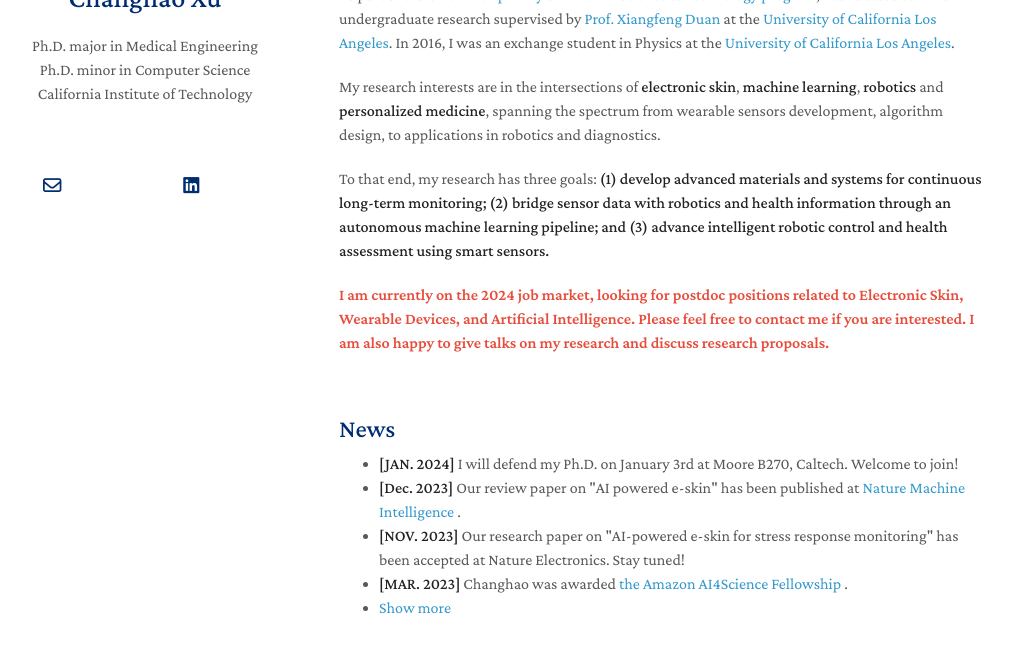
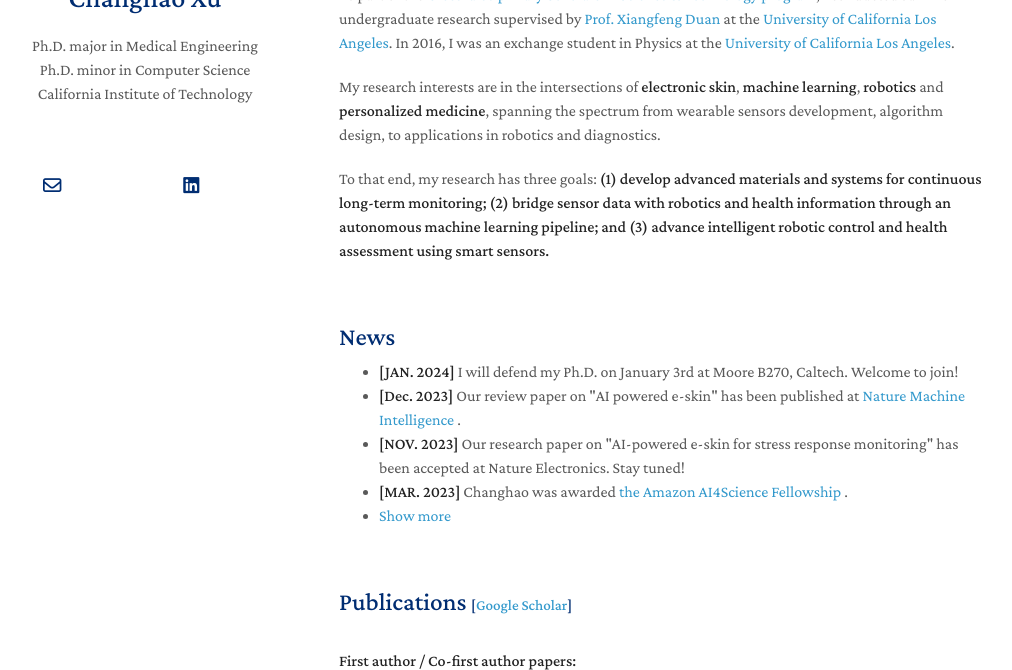
Before and after one commit to Changhao-Xu/changhao-xu.github.io, a Jekyll site: the page built from index.md, in a window 1280 px wide and 900 px high, cut to the strip 230-900 px from the top of the window. Shown: the whole strip, without its empty margins (131-1143 px from the left). Built offline with Jekyll 4.4.1, drawn with Linux system fonts in a browser that asks for light colours; a style sheet for code colours, icons or effects is not loaded.

Commit message:
updating

```diff
--- a/index.md
+++ b/index.md
@@ -12,7 +12,7 @@ My research interests are in the intersections of **electronic skin**, **machine
 
 To that end, my research has three goals: **(1) develop advanced materials and systems for continuous long-term monitoring; (2) bridge sensor data with robotics and health information through an autonomous machine learning pipeline; and (3) advance intelligent robotic control and health assessment using smart sensors.**
 
-<strong style="color:#e74d3c; font-weight:600"><strong style="color:#e74d3c; font-weight:600">I am currently on the 2024 job market, looking for postdoc positions related to Electronic Skin, Wearable Devices, and Artificial Intelligence. Please feel free to contact me if you are interested. I am also happy to give talks on my research and discuss research proposals.</strong></strong>
+<!-- <strong style="color:#e74d3c; font-weight:600"><strong style="color:#e74d3c; font-weight:600">I am currently on the 2024 job market, looking for postdoc positions related to Electronic Skin, Wearable Devices, and Artificial Intelligence. Please feel free to contact me if you are interested. I am also happy to give talks on my research and discuss research proposals.</strong></strong> -->
 
 {% include_relative _includes/news.md %}
 
```
